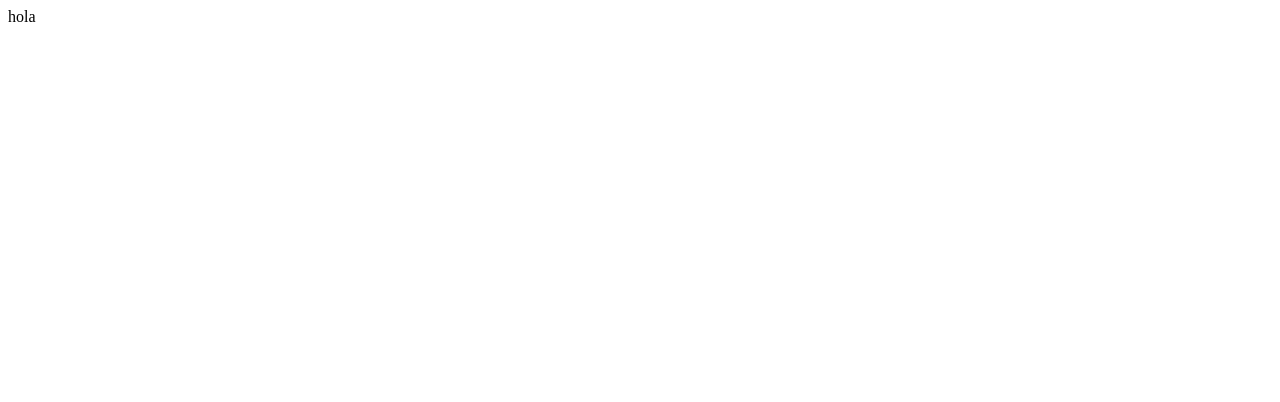
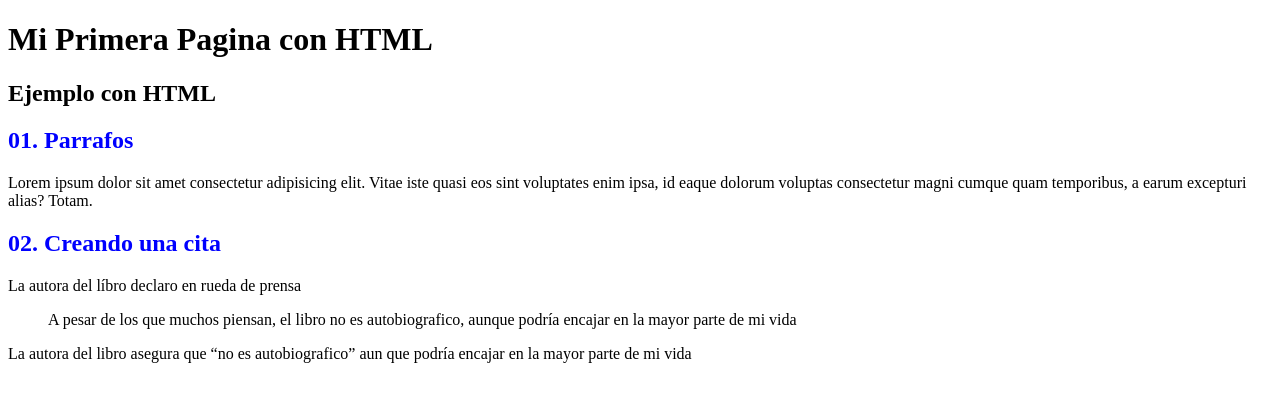
Before and after one commit to TheDrianN/dise-oWEB, a plain HTML site: page Sesion9/index.html in a window 1280 px wide. Drawn offline with Linux system fonts and the light colour scheme.

Commit message:
Respaldo003_18_04_22

```diff
--- a/Sesion9/index.html
+++ b/Sesion9/index.html
@@ -1 +1,33 @@
-hola
+<!DOCTYPE html>
+<html lang="es">
+
+<head>
+    <meta charset="UTF-8">
+    <meta http-equiv="X-UA-Compatible" content="IE=edge">
+    <meta name="viewport" content="width=device-width, initial-scale=1.0">
+    <title>USAT</title>
+</head>
+
+<body>
+    <h1>Mi Primera Pagina con HTML</h1>
+    <h2>Ejemplo con HTML</h2>
+    <h2 style="color: blue;">01. Parrafos</h2>
+    <p>Lorem ipsum dolor sit amet consectetur adipisicing elit.
+        Vitae iste quasi eos sint voluptates enim ipsa, id eaque dolorum
+        voluptas consectetur magni cumque quam temporibus, a earum excepturi alias? Totam.
+    </p>
+
+    <h2 style="color: blue;">02. Creando una cita</h2>
+    <p>La autora del líbro declaro en rueda de prensa </p>
+    <blockquote>A pesar de los que muchos piensan, el libro no es autobiografico,
+         aunque podría encajar en la mayor parte de mi vida
+    </blockquote>
+
+    <p>La autora del libro asegura que <q>no es autobiografico</q>
+        aun que podría encajar en la mayor parte de mi vida
+    </p>
+
+
+</body>
+
+</html>
```
